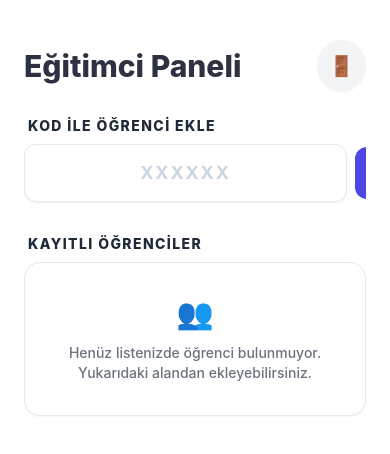
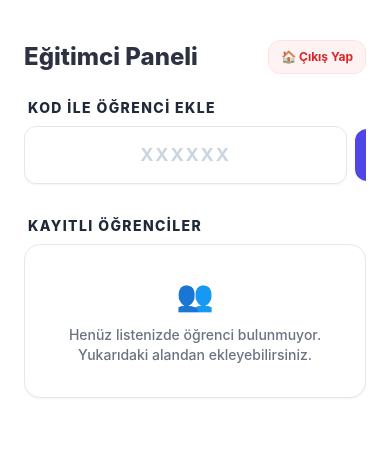
Before and after one commit to irfanunaal-eng/brainmate-app, a React Native app: screen /ParentDashboard in a window 390 px wide. Shown: the top 454 px of the page. Built offline with nearby package versions, Linux system fonts and the light colour scheme; what react-native-calendars would draw is missing.

Commit message:
UI: Enhance logout/back button visibility on ParentDashboardScreen

```diff
--- a/screens/ParentDashboardScreen.tsx
+++ b/screens/ParentDashboardScreen.tsx
@@ -127,9 +127,9 @@ export function ParentDashboardScreen({ navigation }: any) {
         <KeyboardAvoidingView behavior={Platform.OS === 'ios' ? 'padding' : 'height'} className="flex-1 p-6">
           <ScrollView showsVerticalScrollIndicator={false} contentContainerStyle={{ paddingBottom: 60 }}>
             <View className="flex-row justify-between items-center mb-6 mt-4">
-               <Text className="text-3xl font-extrabold text-text">{panelTitle}</Text>
-               <TouchableOpacity onPress={handleLogout} className="bg-gray-100 p-3 rounded-full">
-                  <Text className="text-xl">🚪</Text>
+               <Text className="text-2xl font-extrabold text-text flex-1 mr-2">{panelTitle}</Text>
+               <TouchableOpacity onPress={handleLogout} className="bg-red-50 border border-red-100 px-3 py-2 rounded-xl flex-row items-center">
+                  <Text className="text-red-600 font-bold text-xs">🏠 Çıkış Yap</Text>
                </TouchableOpacity>
             </View>
 
```
